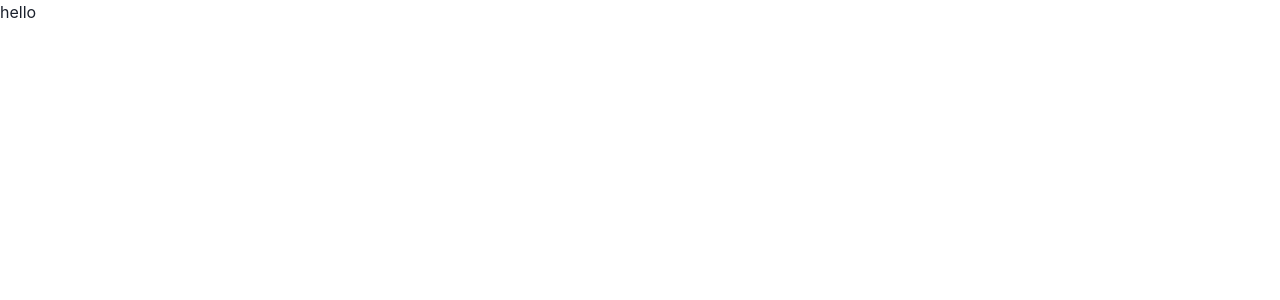
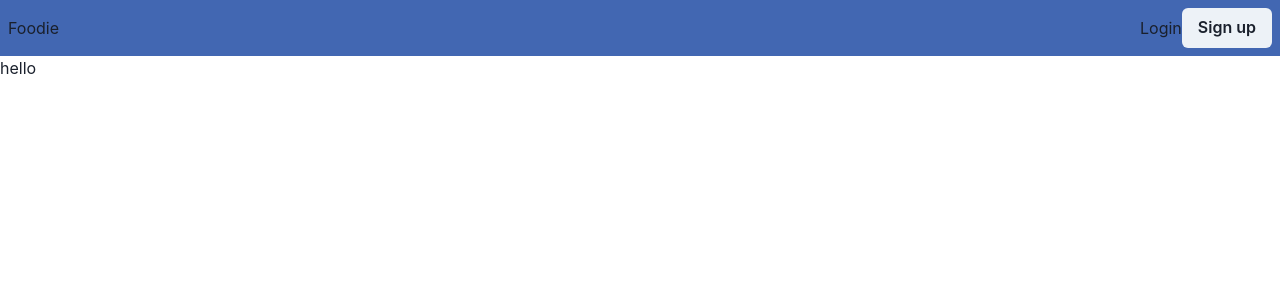
Before and after one commit to patchinator/foodie, a Next.js app: page / in a window 1280 px wide. Shown: the top 300 px of the page. Built offline with nearby package versions, Linux system fonts and the light colour scheme.

Commit message:
added Link to log-in page

```diff
--- /dev/null
+++ b/components/Navbar.js
@@ -0,0 +1,21 @@
+import { Box, Flex, Text } from "@chakra-ui/layout";
+import { Button } from "@chakra-ui/button";
+import Link from 'next/link';
+
+const Navbar = () => {
+  return (
+    <Box>
+      <Flex bg="facebook.400" p="2" justifyContent="space-between" alignItems="center">
+        <Text>Foodie</Text>
+        <Box>
+          <Flex justifyContent="space-evenly" alignItems="center">
+          <Link href="/auth/log-in">Login</Link>
+          <Button>Sign up</Button>
+          </Flex>
+        </Box>
+      </Flex>
+    </Box>
+  );
+};
+
+export default Navbar;
--- a/pages/_app.js
+++ b/pages/_app.js
@@ -1,8 +1,10 @@
 import { ChakraProvider } from "@chakra-ui/react";
+import Navbar from "../components/Navbar";
 
 function MyApp({ Component, pageProps }) {
   return (
     <ChakraProvider>
+      <Navbar />
       <Component {...pageProps} />
     </ChakraProvider>
   );
```
